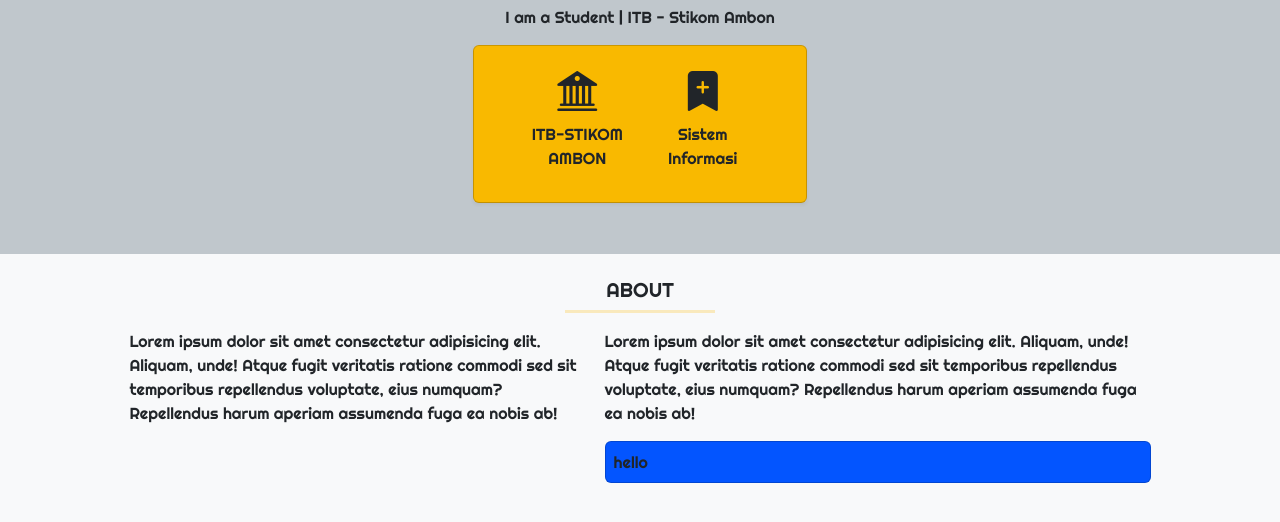
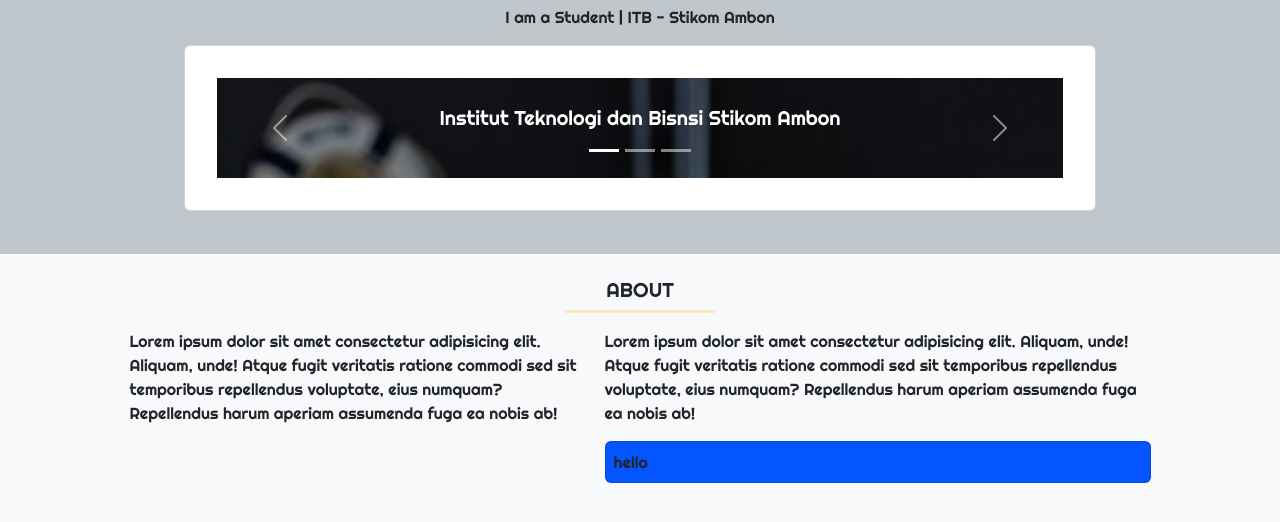
Before and after one commit to banyu142001/banyu142001.github.io, a plain HTML site: page index.html in a window 1280 px wide. Shown: the part 344-866 px from the top of the page. Drawn offline with nearby package versions, Linux system fonts and the light colour scheme.

Commit message:
Menambahkan ( carusell slide pada web )

```diff
--- a/index.html
+++ b/index.html
@@ -69,27 +69,81 @@
       <p>I am a Student | ITB - Stikom Ambon</p>
 
       <div class="container">
-        <div class="row justify-content-center">
-          <div class="col">
-            <div
-              class="card mb-3 c-card-1"
-              style="margin: auto; background-color: #f9b900"
-            >
-              <div class="card-body shadow-sm align-items-center">
-                <!-- <h5 class="card-title">Card title</h5> -->
-                <div class="container">
-                  <div class="row justify-content-center">
-                    <div class="col-sm-5 c-card c-col">
-                      <i class="bi bi-bank2 c-icon"></i>
-                      <p class="text-uppercase c-p">ITB-Stikom Ambon</p>
+        <div class="row">
+          <div class="card m-auto mb-3 c-card-1 p-3">
+            <div class="card-body">
+              <!-- Carousel slide -->
+              <div id="carouselExampleIndicators" class="carousel slide">
+                <div class="carousel-indicators">
+                  <button
+                    type="button"
+                    data-bs-target="#carouselExampleIndicators"
+                    data-bs-slide-to="0"
+                    class="active"
+                    aria-current="true"
+                    aria-label="Slide 1"
+                  ></button>
+                  <button
+                    type="button"
+                    data-bs-target="#carouselExampleIndicators"
+                    data-bs-slide-to="1"
+                    aria-label="Slide 2"
+                  ></button>
+                  <button
+                    type="button"
+                    data-bs-target="#carouselExampleIndicators"
+                    data-bs-slide-to="2"
+                    aria-label="Slide 3"
+                  ></button>
+                </div>
+                <div class="carousel-inner">
+                  <div class="carousel-item active c-items">
+                    <img src="img/1.jpg" class="d-block w-100 c-img" alt="a" />
+                    <div class="carousel-caption d-none d-md-block">
+                      <h5 class="mt-5">
+                        Institut Teknologi dan Bisnsi Stikom Ambon
+                      </h5>
                     </div>
-                    <div class="col-sm-5 c-card c-col">
-                      <i class="bi bi-bookmark-plus-fill c-icon"></i>
-                      <p class="text-center c-p">Sistem Informasi</p>
+                  </div>
+                  <div class="carousel-item c-items">
+                    <img src="img/3.jpg" class="d-block w-100 c-img" alt="2" />
+                    <div class="carousel-caption d-none d-md-block">
+                      <h5 class="mt-5">SISTEM INFORMASI</h5>
+                    </div>
+                  </div>
+                  <div class="carousel-item c-items">
+                    <img src="img/4.jpg" class="d-block w-100 c-img" alt="2" />
+                    <div class="carousel-caption d-none d-md-block">
+                      <h5 class="mt-5">SI6D Class</h5>
                     </div>
                   </div>
                 </div>
+                <button
+                  class="carousel-control-prev"
+                  type="button"
+                  data-bs-target="#carouselExampleIndicators"
+                  data-bs-slide="prev"
+                >
+                  <span
+                    class="carousel-control-prev-icon"
+                    aria-hidden="true"
+                  ></span>
+                  <span class="visually-hidden">Previous</span>
+                </button>
+                <button
+                  class="carousel-control-next"
+                  type="button"
+                  data-bs-target="#carouselExampleIndicators"
+                  data-bs-slide="next"
+                >
+                  <span
+                    class="carousel-control-next-icon"
+                    aria-hidden="true"
+                  ></span>
+                  <span class="visually-hidden">Next</span>
+                </button>
               </div>
+              <!-- Carousel slide -->
             </div>
           </div>
         </div>
--- a/style.css
+++ b/style.css
@@ -20,6 +20,10 @@ body {
 .card {
   width: 30%;
 }
+.c-card-1 {
+  width: 80%;
+  margin: 20px;
+}
 
 /* responsive breakpoint */
 @media (max-width: 600px) {
@@ -37,6 +41,16 @@ body {
     width: 100%;
   }
 }
+
+/* carousel */
+.c-items {
+  width: 100%;
+  height: 100px;
+}
+.c-img {
+  object-fit: cover;
+}
+/* carousel */
 
 @media (max-width: 768px) {
   .c-card-1 {
```
